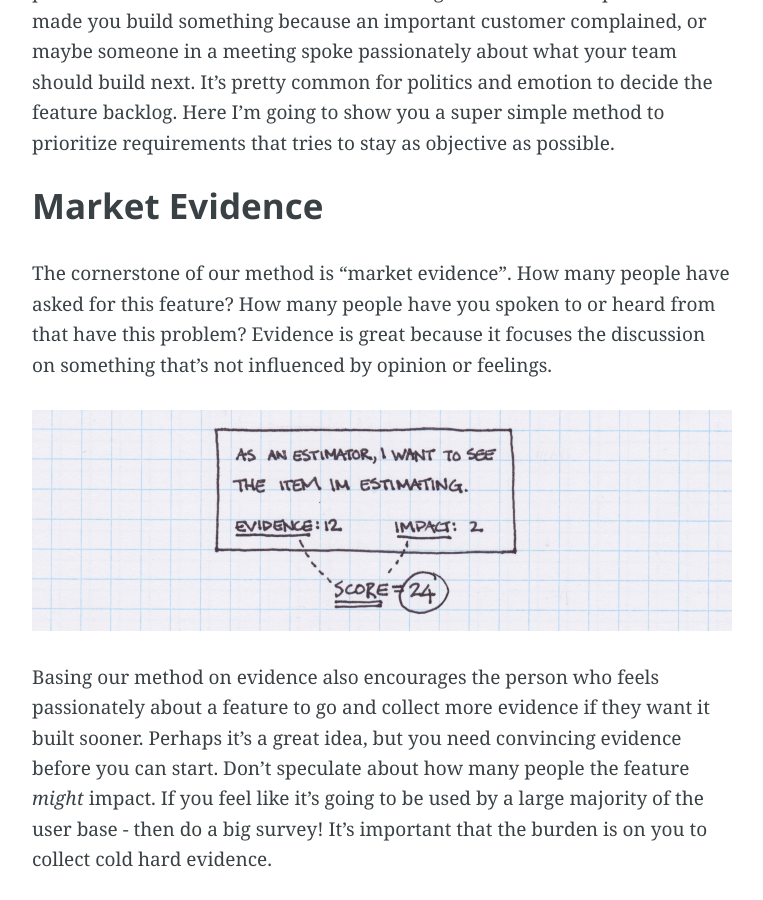
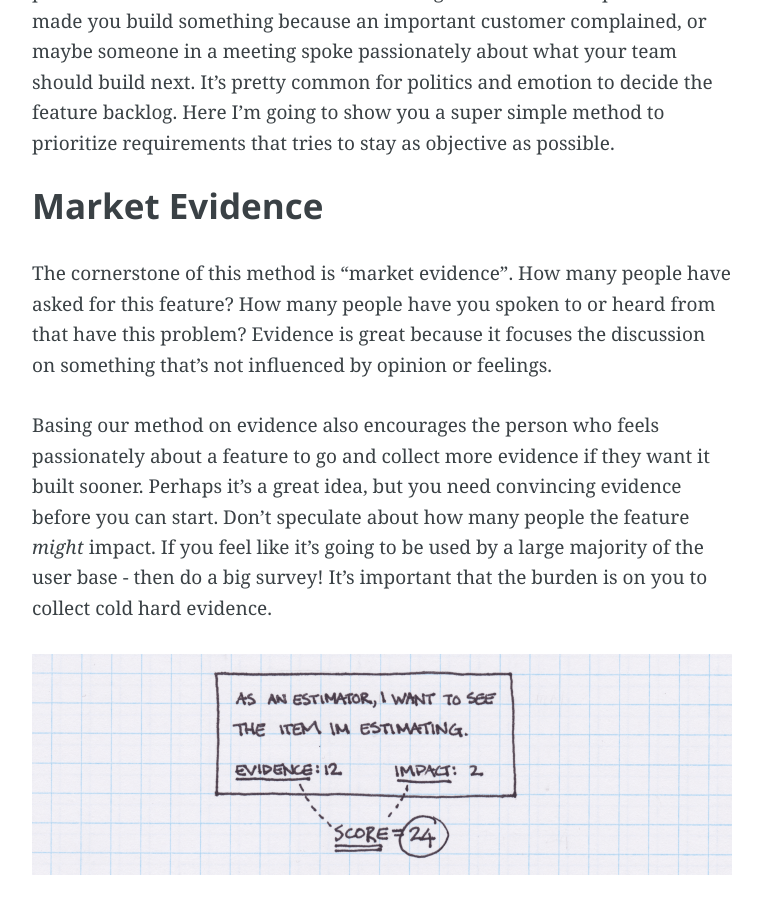
Before and after one commit to lokimeyburg/lokimeyburg.github.io, a Jekyll site: the page built from _posts/2015-04-25-objectively-prioritizing-requirements-features.md, in a window 1280 px wide and 900 px high, scrolled down 312 px. Shown: the whole window, without its empty margins (258-1021 px from the left). Built offline with Jekyll 4.4.1, drawn with Linux system fonts in a browser that asks for light colours; Markdown is read by kramdown in place of the engine named in the settings.

Commit message:
Priority features

```diff
--- a/_posts/2015-04-25-objectively-prioritizing-requirements-features.md
+++ b/_posts/2015-04-25-objectively-prioritizing-requirements-features.md
@@ -19,11 +19,11 @@ Feature requests can come from anywhere: email, Twitter, customer interviews etc
 
 ### Market Evidence
 
-The cornerstone of our method is “market evidence”. How many people have asked for this feature? How many people have you spoken to or heard from that have this problem? Evidence is great because it focuses the discussion on something that's not influenced by opinion or feelings.
-
-!["Feature Requests 1"](/assets/images/articles/feature-priority-2.png)
+The cornerstone of this method is “market evidence”. How many people have asked for this feature? How many people have you spoken to or heard from that have this problem? Evidence is great because it focuses the discussion on something that's not influenced by opinion or feelings.
 
 Basing our method on evidence also encourages the person who feels passionately about a feature to go and collect more evidence if they want it built sooner. Perhaps it’s a great idea, but you need convincing evidence before you can start. Don’t speculate about how many people the feature *might* impact. If you feel like it’s going to be used by a large majority of the user base - then do a big survey! It’s important that the burden is on you to collect cold hard evidence.
+
+!["Prioritize Feature Request Requirements"](/assets/images/articles/feature-priority-2.png)
 
 ### Impact
 
```
Also changed, not shown: other parts of _posts/2015-04-25-objectively-prioritizing-requirements-features.md (+1 -1 lines).
